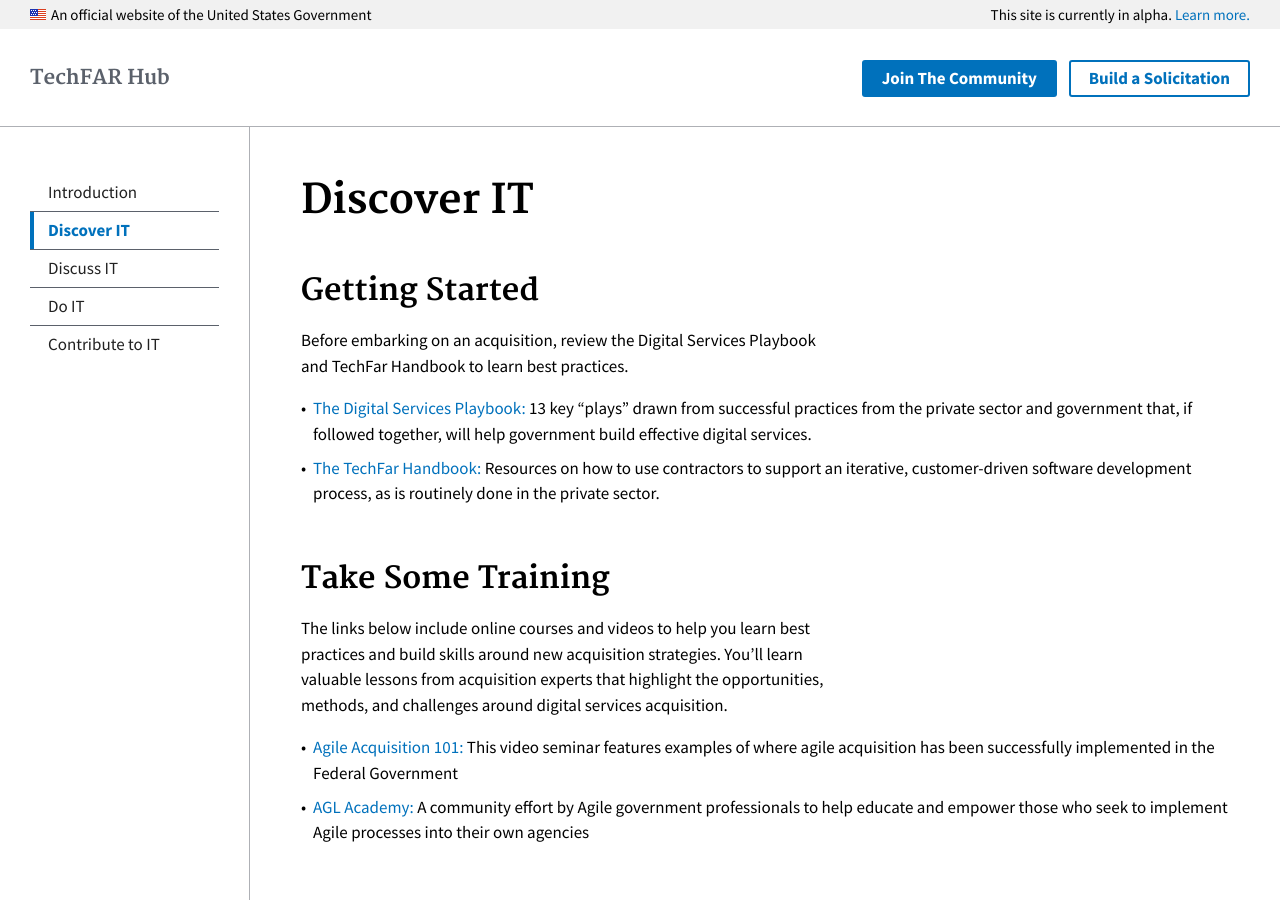
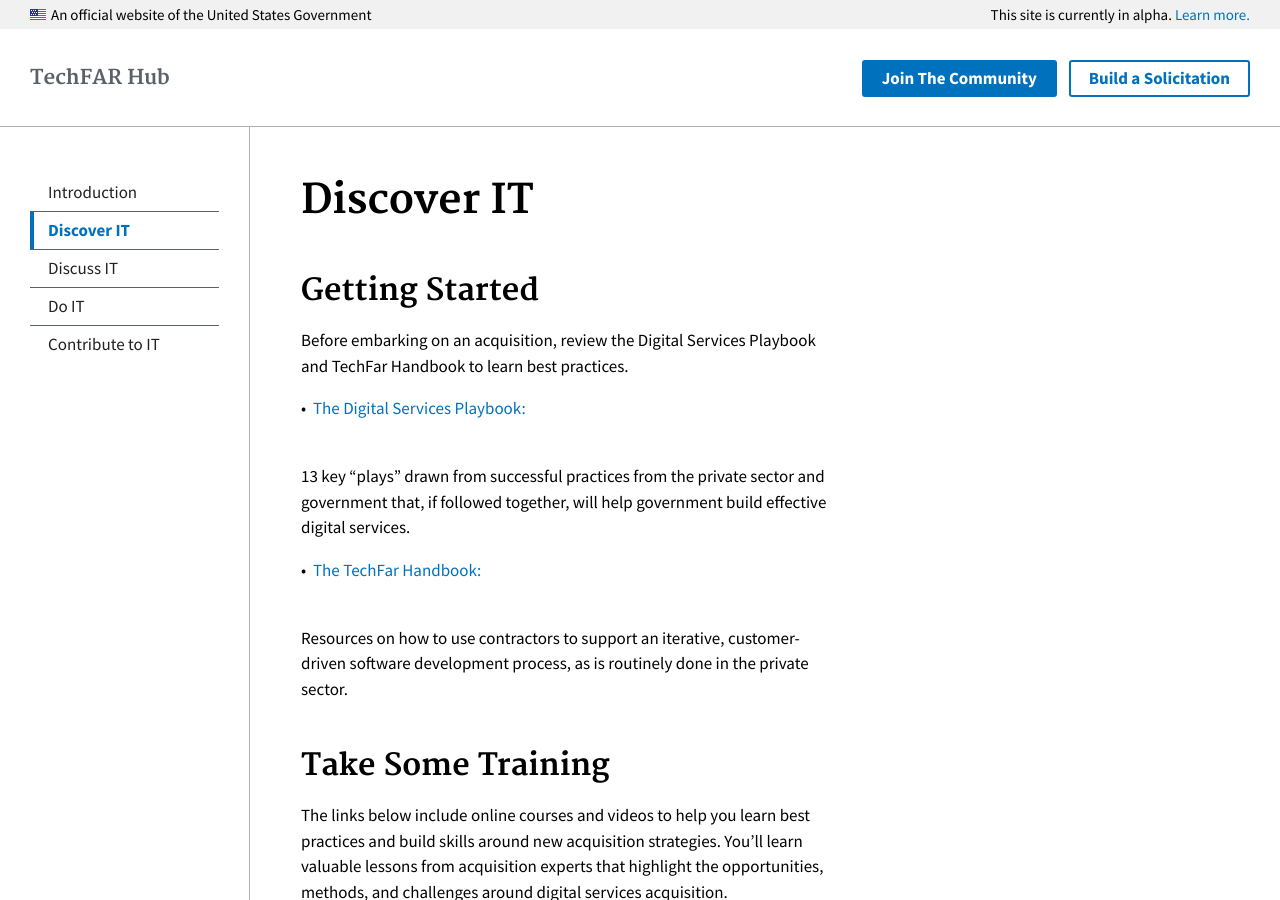
Before and after one commit to usds/techfar-hub, a Jekyll site: the page built from _topics/1_discover-it.md, in a window 1280 px wide and 900 px high. Built offline with Jekyll 4.4.1, drawn with Linux system fonts in a browser that asks for light colours.

Commit message:
Fixed format

```diff
--- a/_topics/1_discover-it.md
+++ b/_topics/1_discover-it.md
@@ -10,9 +10,9 @@
 Before embarking on an acquisition, review the Digital Services Playbook and TechFar Handbook to learn best practices.
 
 - [The Digital Services Playbook:](https://playbook.cio.gov){:target="_blank"}
-13 key “plays” drawn from successful practices from the private sector and government that, if followed together, will help government build effective digital services.
+<p>13 key “plays” drawn from successful practices from the private sector and government that, if followed together, will help government build effective digital services.</p>
 - [The TechFar Handbook:](https://playbook.cio.gov/techFAR){:target="_blank"}
-Resources on how to use contractors to support an iterative, customer-driven software development process, as is routinely done in the private sector.
+<p>Resources on how to use contractors to support an iterative, customer-driven software development process, as is routinely done in the private sector.</p>
 
 
 ## Take Some Training
```
